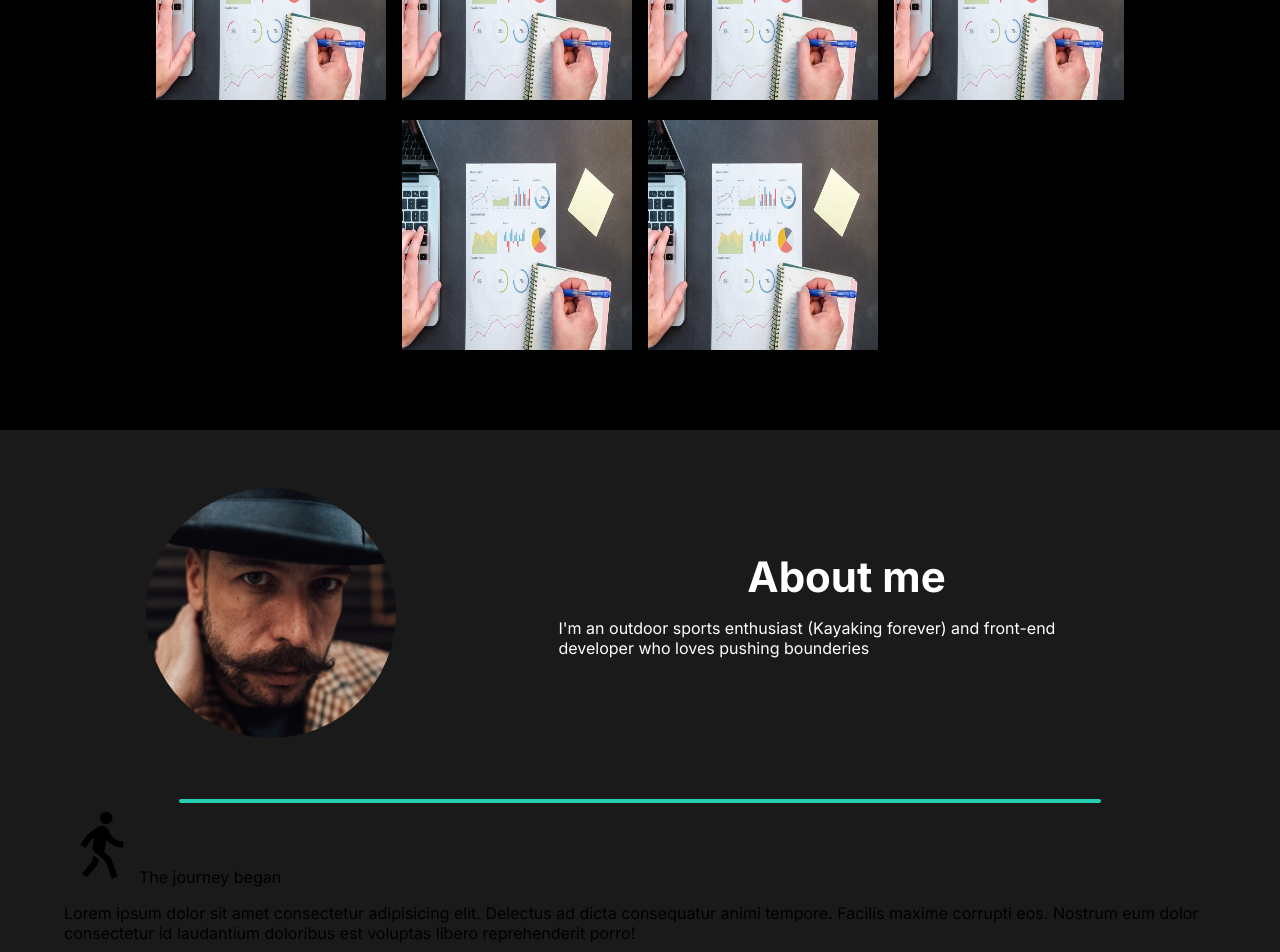
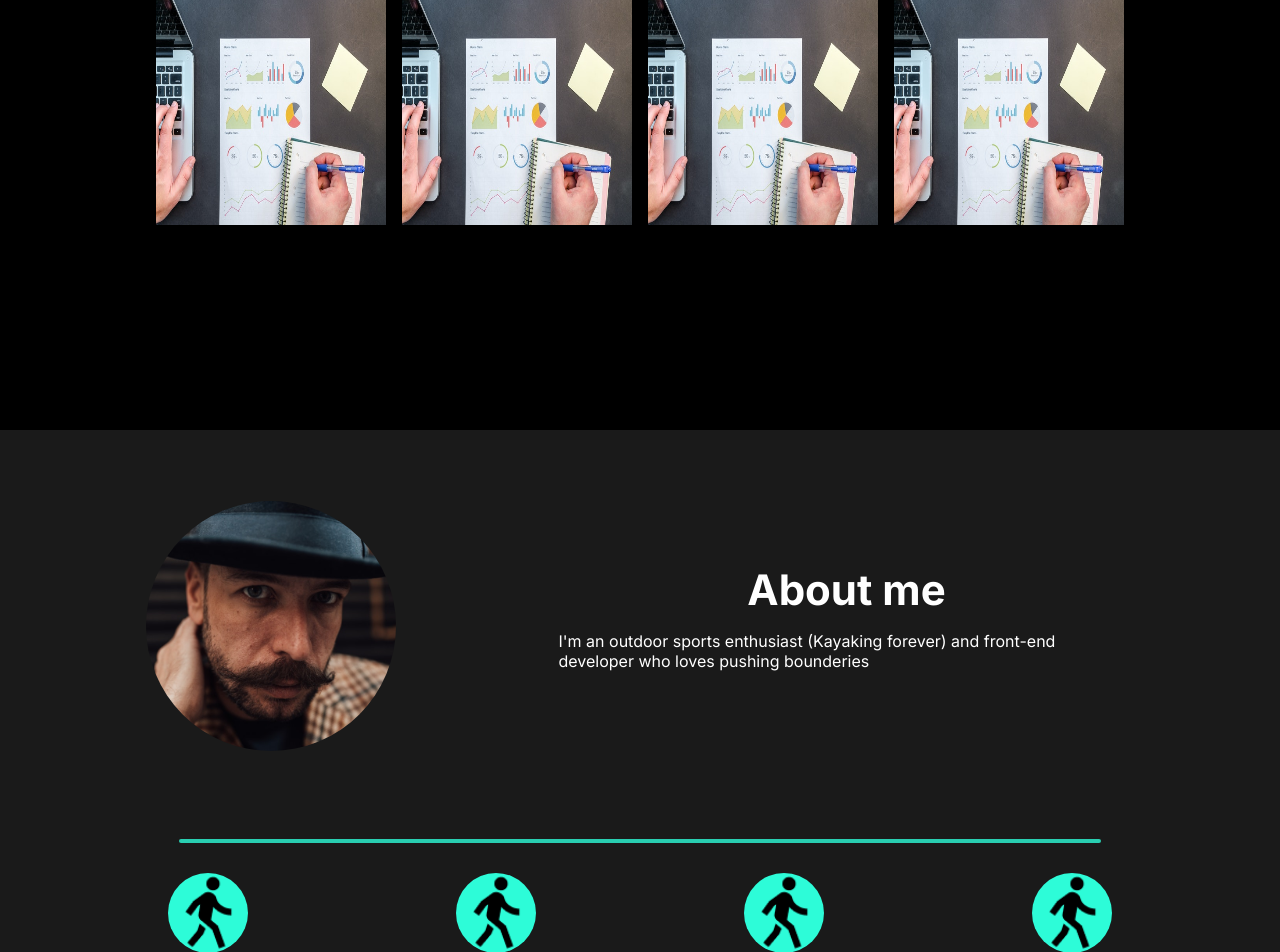
Before and after one commit to nilsSpi/myPage, an Angular app: page / in a window 1280 px wide. Shown: the part 2020-2972 px from the top of the page. Built offline with nearby package versions, Linux system fonts and the light colour scheme; a web font is replaced by a local one.

Commit message:
restructured myWork

```diff
--- a/src/app/about-me/about-me.component.scss
+++ b/src/app/about-me/about-me.component.scss
@@ -13,7 +13,9 @@ $color-black: #000000;
     align-items: center;
     /**/
     #aboutMe-content {
-
+        display: flex;
+    flex-direction: column;
+    justify-content:space-around;
 
         .aboutMe-Info{
 
@@ -67,5 +69,34 @@ $color-black: #000000;
 
         }
 
+        .stepsContainer{
+            display: flex;
+            justify-content:space-around;
+
+
+            .step{
+                display: flex;
+                flex-direction: column;
+                justify-content:center;
+                align-items:center;
+                max-width:20%;
+
+                img {
+                    height: 80px;
+                    width: 80px;
+                    background-color: rgba($color-secondary,1);
+                    border-radius:100%;
+                    object-fit: cover;
+                    margin-bottom: 2rem;
+                }
+                span{
+                    color:white;
+                }
+                p{
+                    color:white;
+                }
+            }
+        }
+
     }
 }
--- a/src/app/work/work.component.html
+++ b/src/app/work/work.component.html
@@ -13,35 +13,35 @@
         </div>
         <div *ngIf="allIsShown" id="render-container">
 
-            <div  *ngFor="let src of sourcesAll" class="work-plate">
+            <div  *ngFor="let project of allProjects" class="work-plate">
                 <div class="work-overlay">
-                    <h4 class="hide">El Pollo Loco</h4>
-                    <p class="hide">object oriented js jump and run game</p>
+                    <h4 class="hide" [innerHTML]="project.header"></h4>
+                    <p class="hide" [innerHTML]="project.description"></p>
                     <button class="hide">Try out</button>
                 </div>
-                <img src="{{ src }}" alt="">
+                <img src="{{ project.src }}" alt="">
             </div>
         </div>
 
             <div *ngIf="angularIsShown" id="render-container">
-                <div  *ngFor="let src of sourcesAngular" class="work-plate">
+                <div  *ngFor="let project of angularProjects" class="work-plate">
                     <div class="work-overlay">
-                        <h4 class="hide">El Pollo Loco</h4>
-                        <p class="hide">object oriented js jump and run game</p>
+                        <h4 class="hide" [innerHTML]="project.header"></h4>
+                        <p class="hide" [innerHTML]="project.description"></p>
                         <button class="hide">Try out</button>
                     </div>
-                    <img src="{{ src }}" alt="">
+                    <img src="{{ project.src }}" alt="">
                 </div>
             </div>
 
             <div *ngIf="jsIsShown" id="render-container">
-                <div  *ngFor="let src of sourcesJs" class="work-plate">
+                <div  *ngFor="let project of jsProjects" class="work-plate">
                     <div class="work-overlay">
-                        <h4 class="hide">El Pollo Loco</h4>
-                        <p class="hide">object oriented js jump and run game</p>
+                        <h4 class="hide" [innerHTML]="project.header"></h4>
+                        <p class="hide" [innerHTML]="project.description"></p>
                         <button class="hide">Try out</button>
                     </div>
-                    <img src="{{ src }}" alt="">
+                    <img src="{{ project.src }}" alt="">
                 </div>
             </div>
 
--- a/src/app/work/work.component.ts
+++ b/src/app/work/work.component.ts
@@ -1,5 +1,17 @@
 import { Component, OnInit } from '@angular/core';
 
+class Project {
+  src: string;
+  header: string;
+  description: string;
+
+  constructor(src: string, header: string, description: string){
+    this.src = src;
+    this.header = header;
+    this.description = description;
+
+  }
+}
 
 @Component({
   selector: 'app-work',
@@ -7,6 +19,26 @@ import { Component, OnInit } from '@angular/core';
   styleUrls: ['./work.component.scss']
 })
 export class WorkComponent implements OnInit {
+
+  public angularProjects: Array<Project> = [
+    new Project("assets/img/projectPlaceholder.jpg","Join","project debugger"),
+    new Project("assets/img/projectPlaceholder.jpg","Join","project debugger"),
+    new Project("assets/img/projectPlaceholder.jpg","Join","project debugger"),
+  ];
+
+  public jsProjects: Array<Project> = [
+    new Project("assets/img/projectPlaceholder.jpg","Join","project debugger"),
+    new Project("assets/img/projectPlaceholder.jpg","Join","project debugger"),
+    new Project("assets/img/projectPlaceholder.jpg","Join","project debugger"),
+    new Project("assets/img/projectPlaceholder.jpg","Join","project debugger"),
+  ];
+
+  public allProjects: Array<Project> = [
+    new Project("assets/img/projectPlaceholder.jpg","Join","project debugger"),
+    new Project("assets/img/projectPlaceholder.jpg","Join","project debugger"),
+    new Project("assets/img/projectPlaceholder.jpg","Join","project debugger"),
+    new Project("assets/img/projectPlaceholder.jpg","Join","project debugger"),
+  ];
 
   public allIsShown:boolean = true;
   public angularIsShown:boolean = false;
@@ -16,28 +48,6 @@ export class WorkComponent implements OnInit {
   public buttonJs: any ;
   public buttonAngular: any ;
 
-  public sourcesAll: string[]=[
-    "assets/img/projectPlaceholder.jpg",
-    "assets/img/projectPlaceholder.jpg",
-    "assets/img/projectPlaceholder.jpg",
-    "assets/img/projectPlaceholder.jpg",
-    "assets/img/projectPlaceholder.jpg",
-    "assets/img/projectPlaceholder.jpg",
-  ];
-  public sourcesAngular: string[] = [
-    "assets/img/projectPlaceholder.jpg",
-    "assets/img/projectPlaceholder.jpg",
-    "assets/img/projectPlaceholder.jpg",
-    "assets/img/projectPlaceholder.jpg",
-  ];
-
-  public sourcesJs: string[] = [
-    "assets/img/projectPlaceholder.jpg",
-    "assets/img/projectPlaceholder.jpg",
-    "assets/img/projectPlaceholder.jpg",
-    "assets/img/projectPlaceholder.jpg",
-    "assets/img/projectPlaceholder.jpg",
-  ];
 
 
   constructor() {
```
